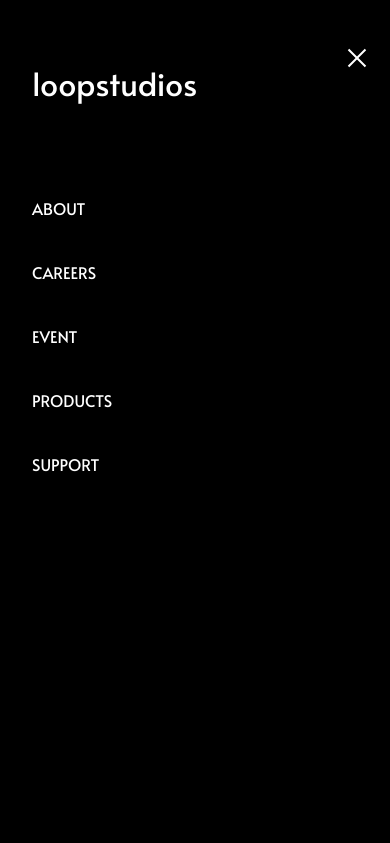
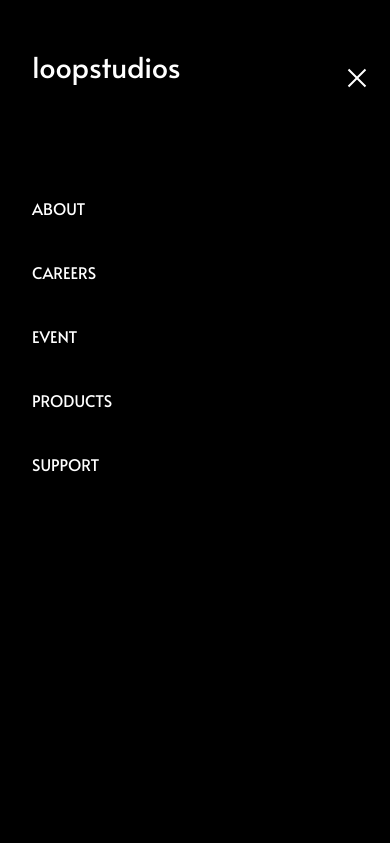
Before and after one commit to OkechukwuMiracle/Loopstudio, a plain HTML site: page index.html in a window 390 px wide. Both pictures are taken after a click on the element 354 px from the left and 70 px from the top of the page. Shown: the top 843 px of the page. Drawn offline with Linux system fonts and the light colour scheme; a web font is replaced by a local one.

Commit message:
commit message

```diff
--- a/styles.css
+++ b/styles.css
@@ -519,7 +519,7 @@ h6 {
          display: flex;
          align-items: center;
          padding-top: 1.5rem;
-         font-size: 0.9rem;
+         font-size: 0.8rem;
          gap: 0.6rem;
          margin: 0 auto;
     }
@@ -535,6 +535,7 @@ h6 {
     .hamburger-container-2.visible {
         display: flex;
         position: absolute;
+        top: 8%;
         right: 6%;
     }
     .menu-header {
@@ -545,10 +546,10 @@ h6 {
     }
     .menu-h4 {
         color: white;
-        font-size: 2rem;
+        font-size: 1.8rem;
         font-family: "Alata", sans-serif;
         position: absolute;
-        top: 6%;
+        top: 4%;
     }
 
 }
```
Also changed, not shown: index.html (+0 -3 lines).
